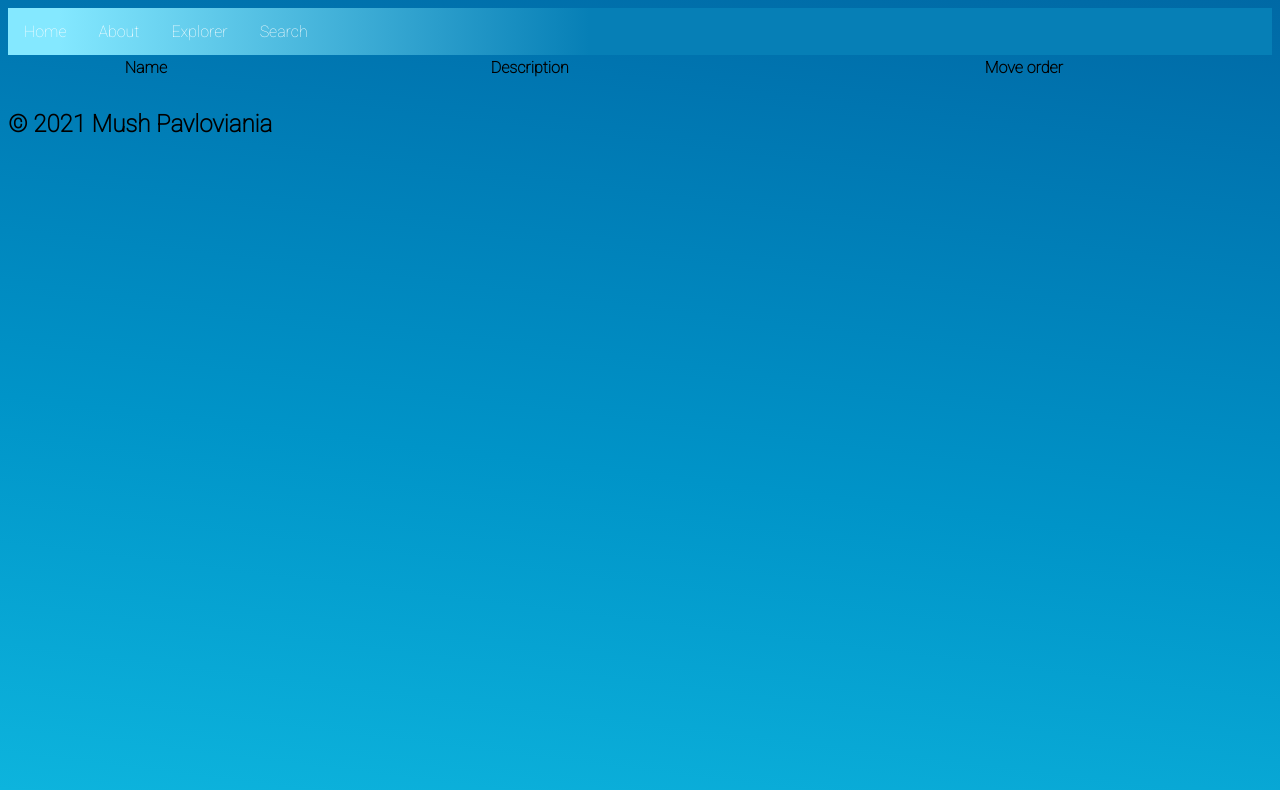
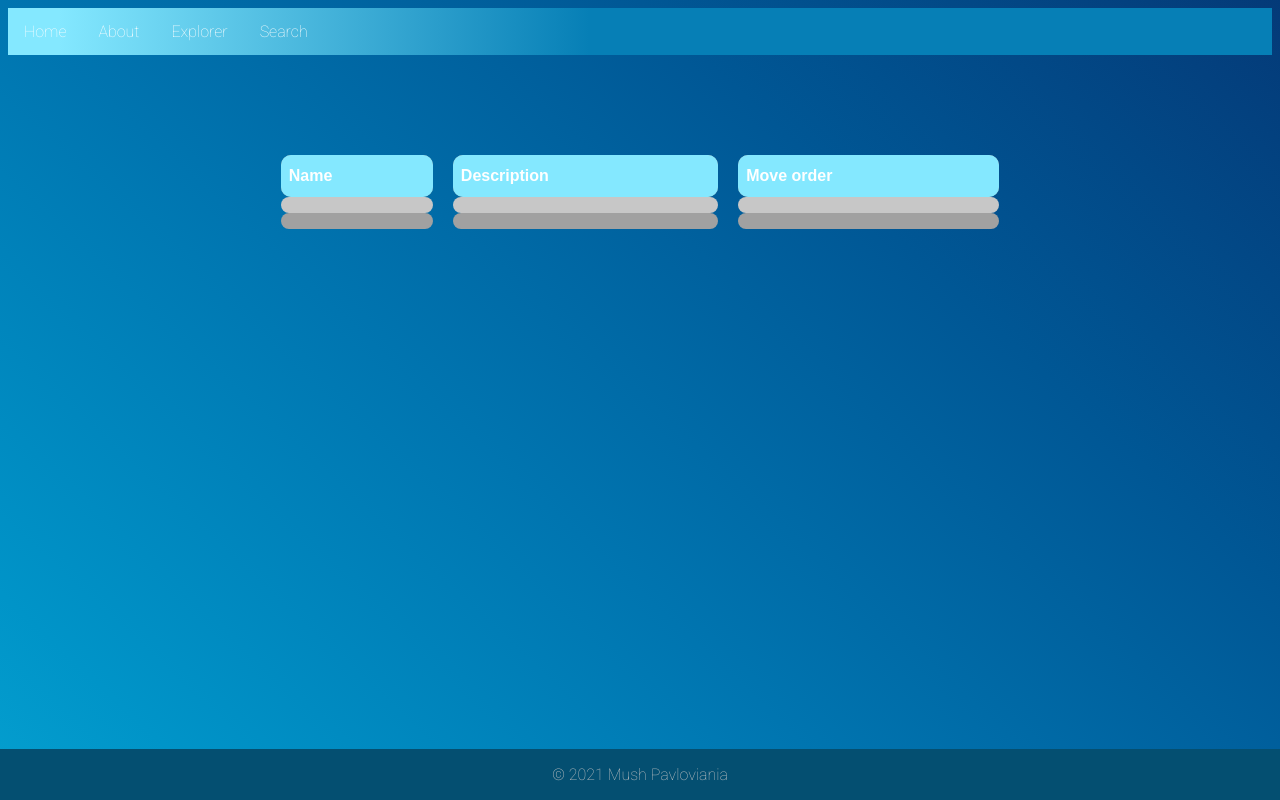
Before and after one commit to exponent3141/dtp12-1, a Flask app: template templates/opening.html in a window 1280 px wide. Run offline with Flask 2, Linux system fonts and the light colour scheme; the template is opened without the code that fills it, so the values that code supplies are empty.

Commit message:
made it not look bad and fixced table

```diff
--- a/main.py
+++ b/main.py
@@ -1,6 +1,9 @@
 from flask import Flask, render_template, url_for
 
 from forms import SearchForm
+import os.path
+BASE_DIR = os.path.dirname(os.path.abspath(__file__))
+db_path = os.path.join(BASE_DIR, "chess_attempt.db")
 
 
 
@@ -27,7 +30,7 @@ def about():
 
 def Explorer():
 
-  conn = sqlite3.connect('chess_attempt.db')
+  conn = sqlite3.connect('wack.db')
 
   cursor=conn.cursor()
 
@@ -73,4 +76,4 @@ def search():
 
 if __name__ == "__main__":
 
-  app.run()
+  app.run(debug=True)
--- a/static/css/style.css
+++ b/static/css/style.css
@@ -34,5 +34,30 @@ body{
 
     background-image: linear-gradient(to right top, #0db4dd, #0094c8, #0075b0, #005795, #043a78);
     background-repeat: no-repeat;
-    background-size: 500% 500%;
+    background-size: 100% 500%;
 }
+
+a.button4{
+ display:inline-block;
+ padding:0.3em 1.2em;
+ margin:0 0.1em 0.1em 0;
+ border:0.16em solid rgba(255,255,255,0);
+ border-radius:2em;
+ box-sizing: border-box;
+ text-decoration:none;
+ font-family:'Roboto',sans-serif;
+ font-weight:300;
+ color:#FFFFFF;
+ text-shadow: 0 0.04em 0.04em rgba(0,0,0,0.35);
+ text-align:center;
+ transition: all 0.2s;
+}
+a.button4:hover{
+ border-color: rgba(255,255,255,1);
+}
+@media all and (max-width:30em){
+ a.button4{
+  display:block;
+  margin:0.2em auto;
+ }
+}
--- a/templates/footer.html
+++ b/templates/footer.html
@@ -1 +1,20 @@
-<h2>&copy; 2021 Mush Pavloviania</h2>
+
+<style>
+
+.footer {
+
+      position: fixed;
+      color: #C4C4C4;
+      left: 0;
+      bottom: 0;
+      padding-right: 30px;
+      width: 100%;
+      background-color:#044F71;
+      text-align: center;
+  }
+</style>
+
+
+<div class = "footer">
+  <p>&copy; 2021 Mush Pavloviania</p>
+</div>
--- a/templates/opening.html
+++ b/templates/opening.html
@@ -1,10 +1,44 @@
 {% extends 'layout.html' %}
 {% block content %}
+<style>
+  #customers {
+    font-family: Arial, Helvetica, sans-serif;
+    border-collapse: collapse;
+    width: 100%;
+    -moz-border-radius: 5px;
+    -webkit-border-radius: 5px;
+    border-radius: 5px;
 
+  }
 
-<table style="width:100%">
+  #customers td, #customers th {
+    border: 1px solid #ddd;
+    padding: 8px;
+    -moz-border-radius: 10px;
+  -webkit-border-radius: 10px;
+  border-radius: 10px;
+  border:solid black 0px;
+
+  }
+
+  #customers tr:nth-child(even){background-color: #c7c7c7;}
+  #customers tr:nth-child(odd){background-color: #a1a1a1;}
+
+  #customers tr:hover {background-color: #00a1eb;}
+
+  #customers th {
+    padding-top: 12px;
+    padding-bottom: 12px;
+    text-align: left;
+    background-color: #84E8FF;
+    color: white;
+    -moz-border-radius:6px;
+  }
+</style>
+
+<table id="customers"style="width:100%; color:white; height:200%; width:60%;  margin-top:100px; margin-left:auto; margin-right:auto; -moz-border-radius:6px;         border-collapse: separate;          border-spacing: 20px 0;">
   <tr>
-    <th>Name</th>
+    <th >Name</th>
     <th>Description</th>
     <th>Move order</th>
   </tr>
@@ -18,9 +52,7 @@
     <td>{{openingss[0][3]}}</td>
     <td>{{openingss[0][2]}}</td>
   </tr>
-  <tr>
 
-  </tr>
 </table>
 
 
```
Also changed, not shown: templates/about.html (+22 -1 lines), templates/home.html (+28 -2 lines), wack.db (renamed from chess attempt.db), 1 other file.
